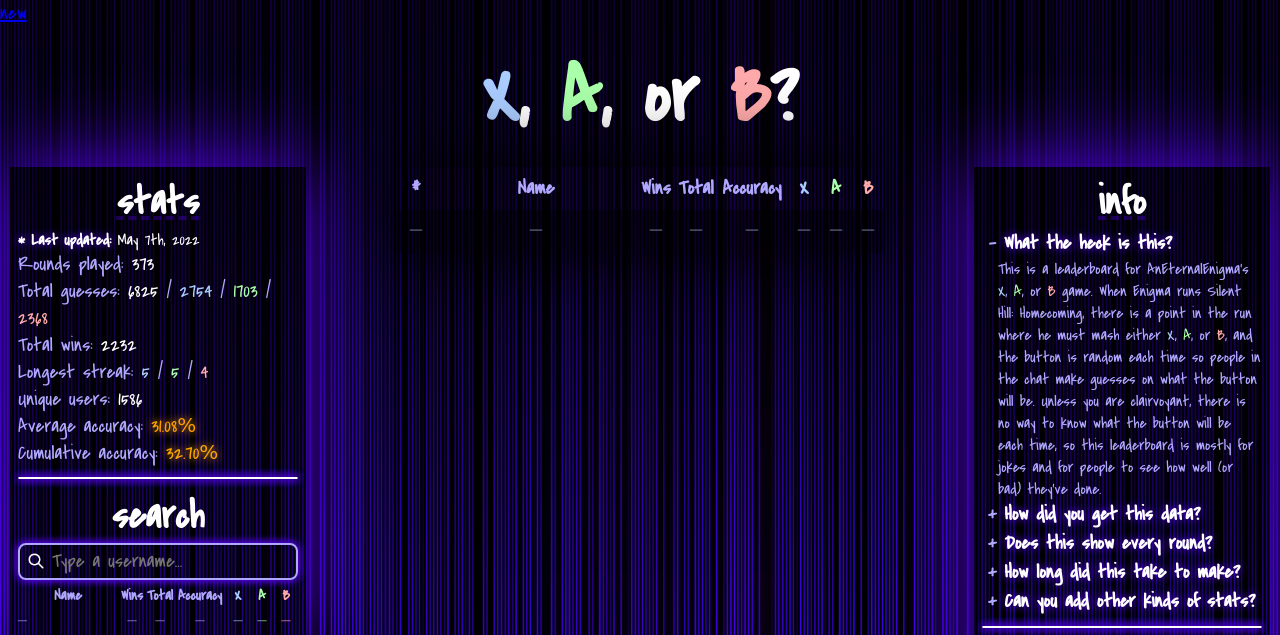
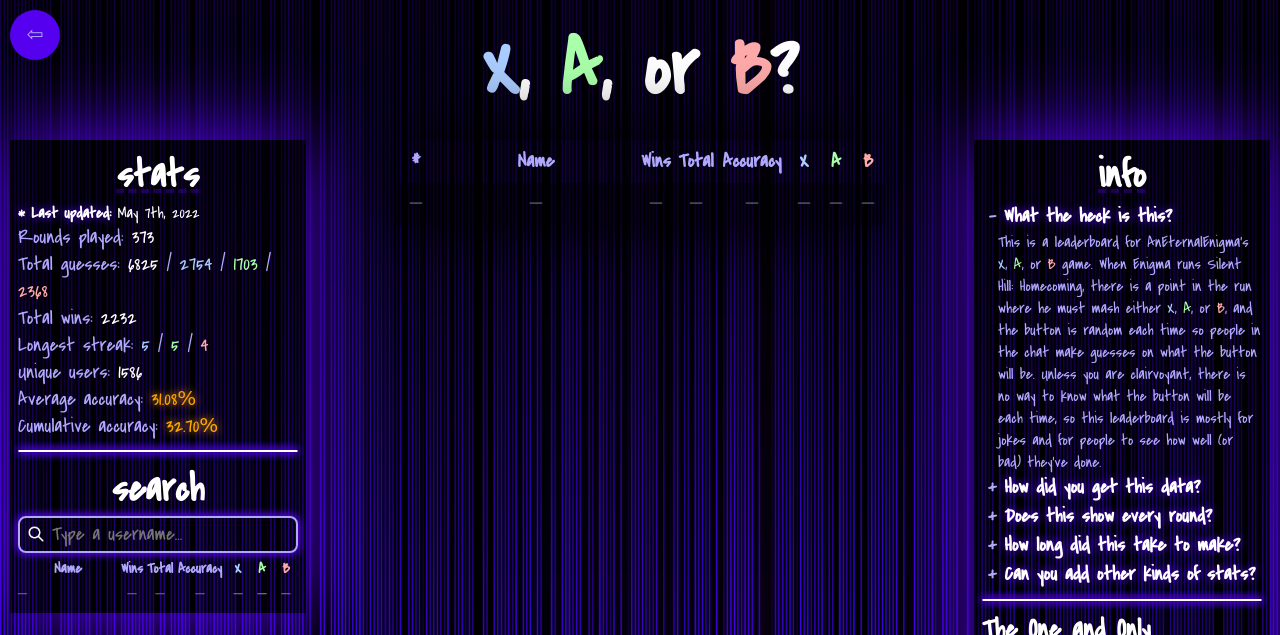
Before and after one commit to fowwo/enigma-xab, a plain HTML site: page Old/index.html in a window 1280 px wide. Shown: the top 635 px of the page. Drawn offline with Linux system fonts and the light colour scheme.

Commit message:
Add button to switch back to new design

```diff
--- a/Old/index.html
+++ b/Old/index.html
@@ -12,7 +12,22 @@
 	<link rel="stylesheet" type="text/css" href="narrow.css">
 </head>
 <body>
-	<a href="..">new</a>
+	<a href="/" class="clickable" style="
+		display: flex;
+		position: fixed;
+		justify-content: center;
+		align-items: center;
+		color: var(--text-color);
+		left: 10px;
+		top: -50px;
+		width: 50px;
+		height: 50px;
+		border-radius: 50%;
+		background-color: var(--enigma-purple);
+		text-decoration: none;
+		user-select: none;
+		animation: new-button 250ms cubic-bezier(0.5, 1, 0, 1.5) 500ms forwards;
+	">⇦</a>
 	<h1><span style="color: var(--light-blue);">X</span>, <span style="color: var(--light-green);">A</span>, or <span style="color: var(--light-red);">B</span>?</h1>
 	<div style="display: flex; padding: 0 10px">
 		<div class="sidebox">
--- a/Old/style.css
+++ b/Old/style.css
@@ -178,3 +178,7 @@ ul#social-media img {
 .sneaky {
 	text-decoration: dashed underline #50e5;
 }
+@keyframes new-button {
+	from { transform: translateY(0px); }
+	to { transform: translateY(60px); }
+}
```
